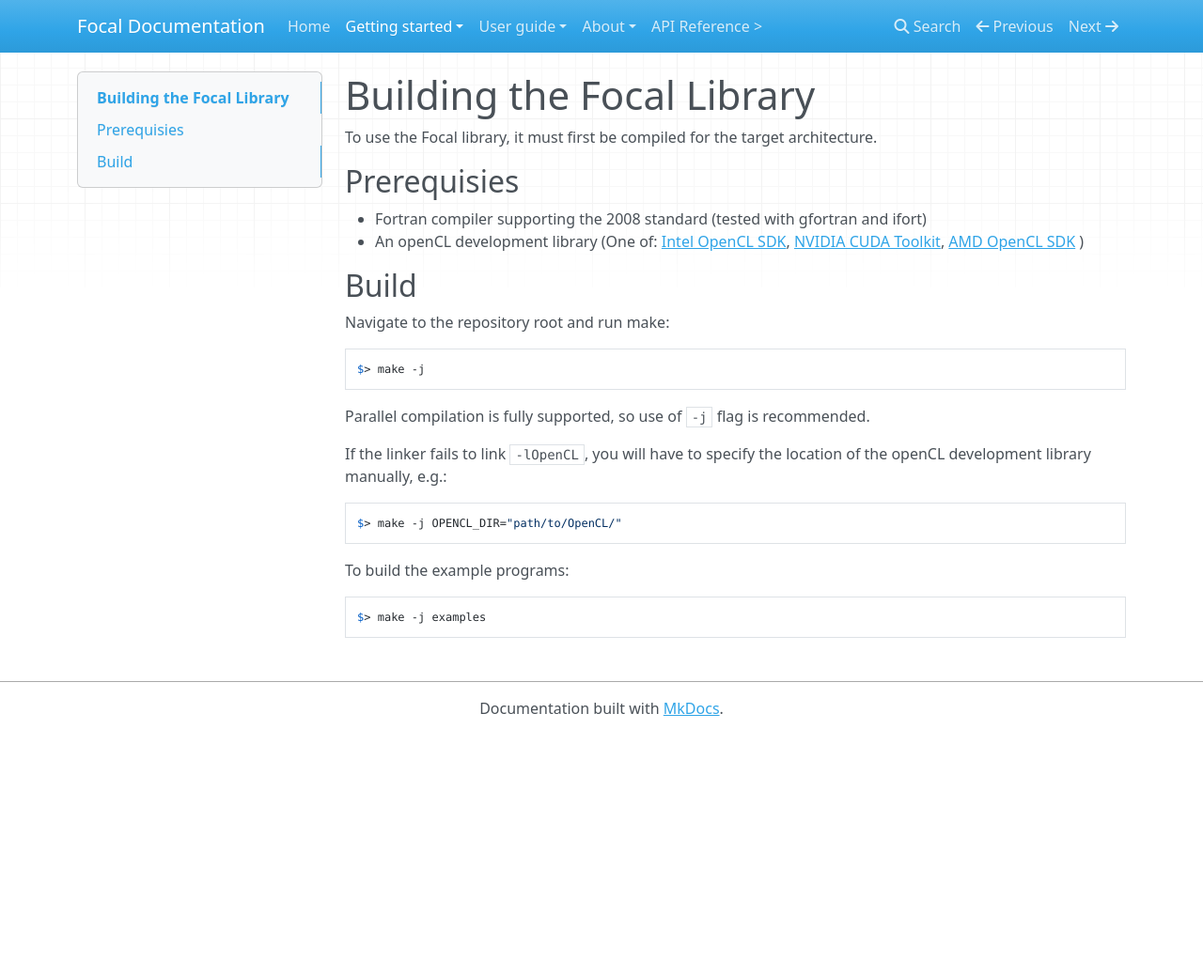
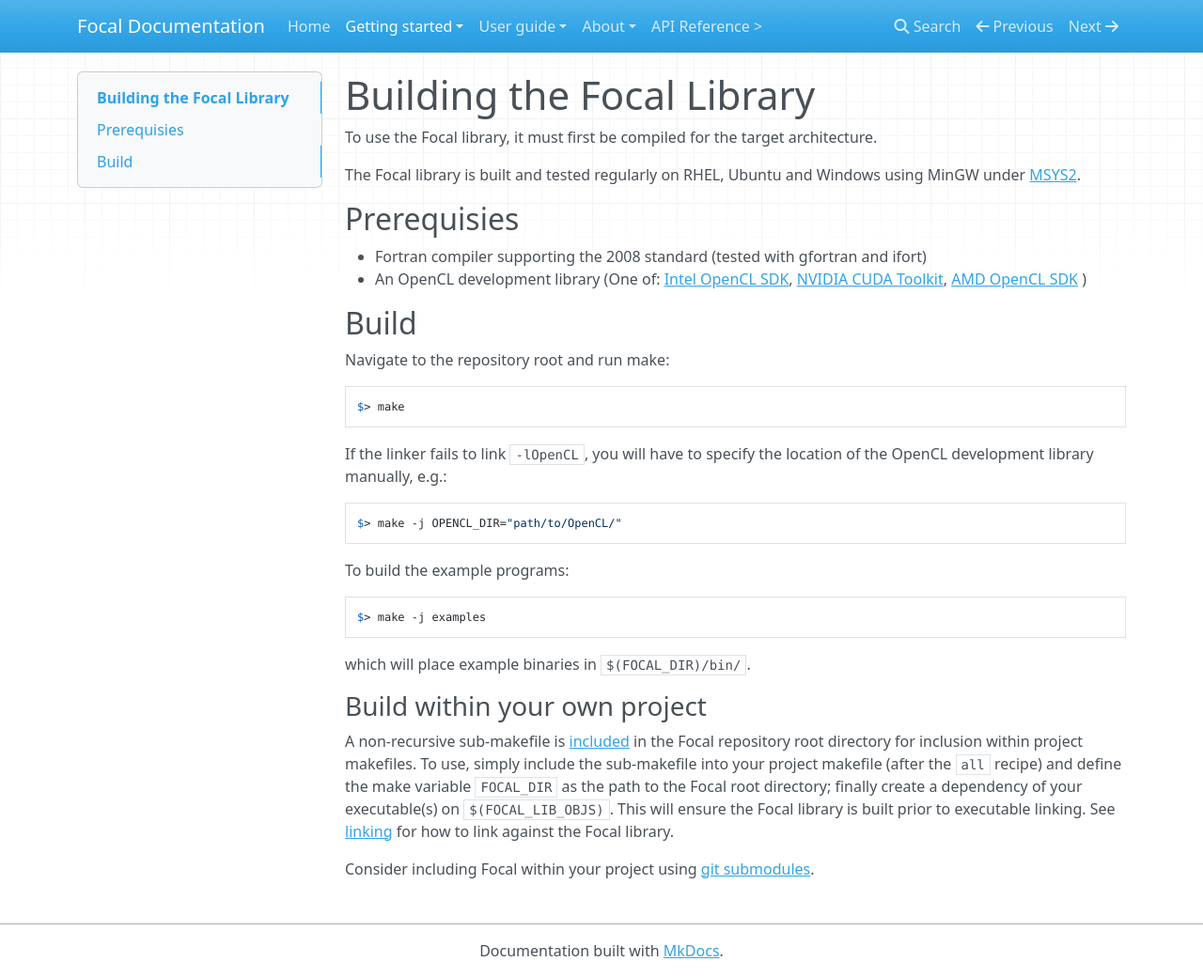
Before and after one commit to LKedward/focal-docs, an MkDocs documentation site: the page built from docs/build.md, in a window 1280 px wide and 1040 px high. Shown: the whole window at 94% size. Built offline with MkDocs 1.6.1, drawn with Linux system fonts in a browser that asks for light colours; nearby versions of some CDN libraries.

Commit message:
Minor update: build page with sub-make. Also remove parallel flag for now.

````diff
--- a/docs/build.md
+++ b/docs/build.md
@@ -1,10 +1,11 @@
 # Building the Focal Library
 To use the Focal library, it must first be compiled for the target architecture.
 
+The Focal library is built and tested regularly on RHEL, Ubuntu and Windows using MinGW under [MSYS2](https://www.math.ucla.edu/~wotaoyin/windows_coding.html).
 
 ## Prerequisies
 - Fortran compiler supporting the 2008 standard (tested with gfortran and ifort)
-- An openCL development library (One of:
+- An OpenCL development library (One of:
 [Intel OpenCL SDK](https://software.intel.com/en-us/opencl-sdk),
 [NVIDIA CUDA Toolkit](https://developer.nvidia.com/cuda-downloads),
 [AMD OpenCL SDK](https://github.com/GPUOpen-LibrariesAndSDKs/OCL-SDK/releases) )
@@ -13,13 +14,10 @@ To use the Focal library, it must first be compiled for the target architecture.
 Navigate to the repository root and run make:
 
 ```shell
-$> make -j
+$> make
 ```
 
-Parallel compilation is fully supported, so use of `-j` flag is recommended.
-
-
-If the linker fails to link `-lOpenCL`, you will have to specify the location of the openCL development library manually, e.g.:
+If the linker fails to link `-lOpenCL`, you will have to specify the location of the OpenCL development library manually, e.g.:
 
 ```shell
 $> make -j OPENCL_DIR="path/to/OpenCL/"
@@ -30,3 +28,16 @@ To build the example programs:
 ```shell
 $> make -j examples
 ```
+
+which will place example binaries in `$(FOCAL_DIR)/bin/`.
+
+### Build within your own project
+
+A non-recursive sub-makefile is [included](https://github.com/LKedward/focal/blob/master/make.include) in the Focal repository root directory
+for inclusion within project makefiles.
+To use, simply include the sub-makefile into your project makefile (after the `all` recipe) and define the make variable `FOCAL_DIR` as the path to the Focal root directory;
+finally create a dependency of your executable(s) on `$(FOCAL_LIB_OBJS)`.
+This will ensure the Focal library is built prior to executable linking.
+See [linking](../linking) for how to link against the Focal library.
+
+Consider including Focal within your project using [git submodules](https://git-scm.com/book/en/v2/Git-Tools-Submodules).
````
